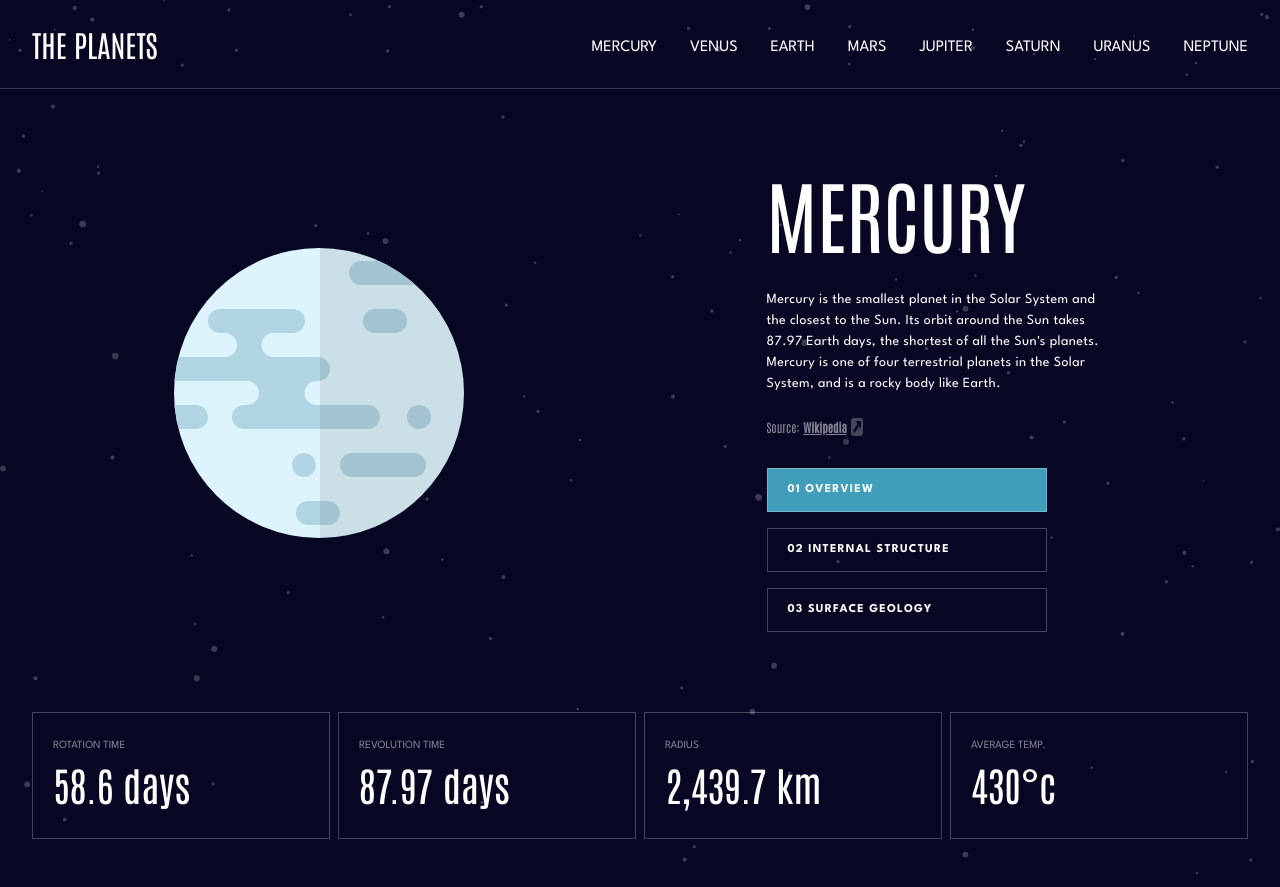
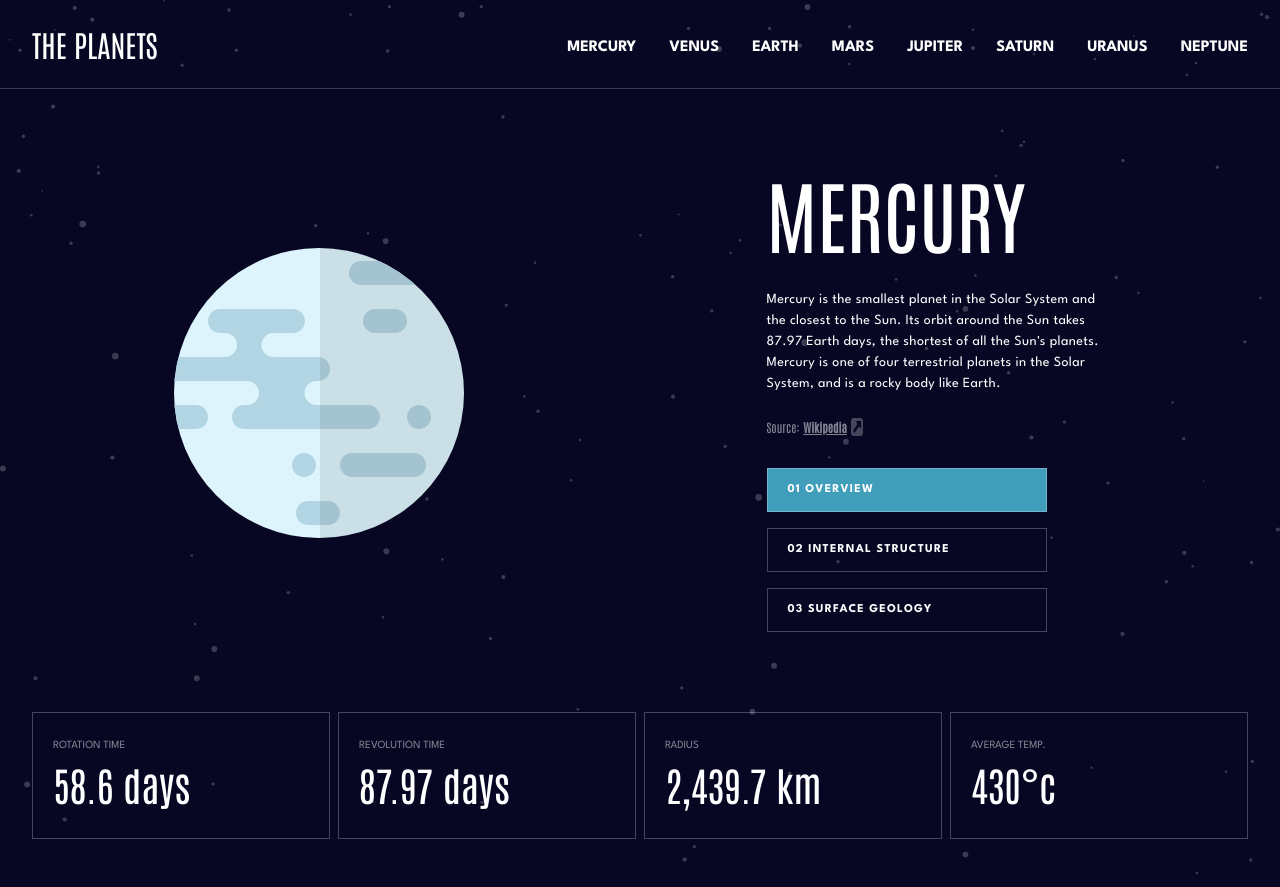
Before and after one commit to Giorgi-dl1/planets-fact-site, a React (Create React App) app: page /planet/mercury/overview in a window 1280 px wide. Built offline with nearby package versions, Linux system fonts and the light colour scheme.

Commit message:
navlinks styles changed

```diff
--- a/src/components/NavLinks.jsx
+++ b/src/components/NavLinks.jsx
@@ -2,7 +2,7 @@ import NavLink from './NavLink'
 
 export default function NavLinks({ planets }) {
   return (
-    <div className="hidden md:flex gap-[33px] items-center font-spartan">
+    <div className="hidden md:flex gap-[33px] items-center font-spartan font-bold">
       {planets.map((planet) => (
         <NavLink planet={planet} key={planet.name} />
       ))}
```
